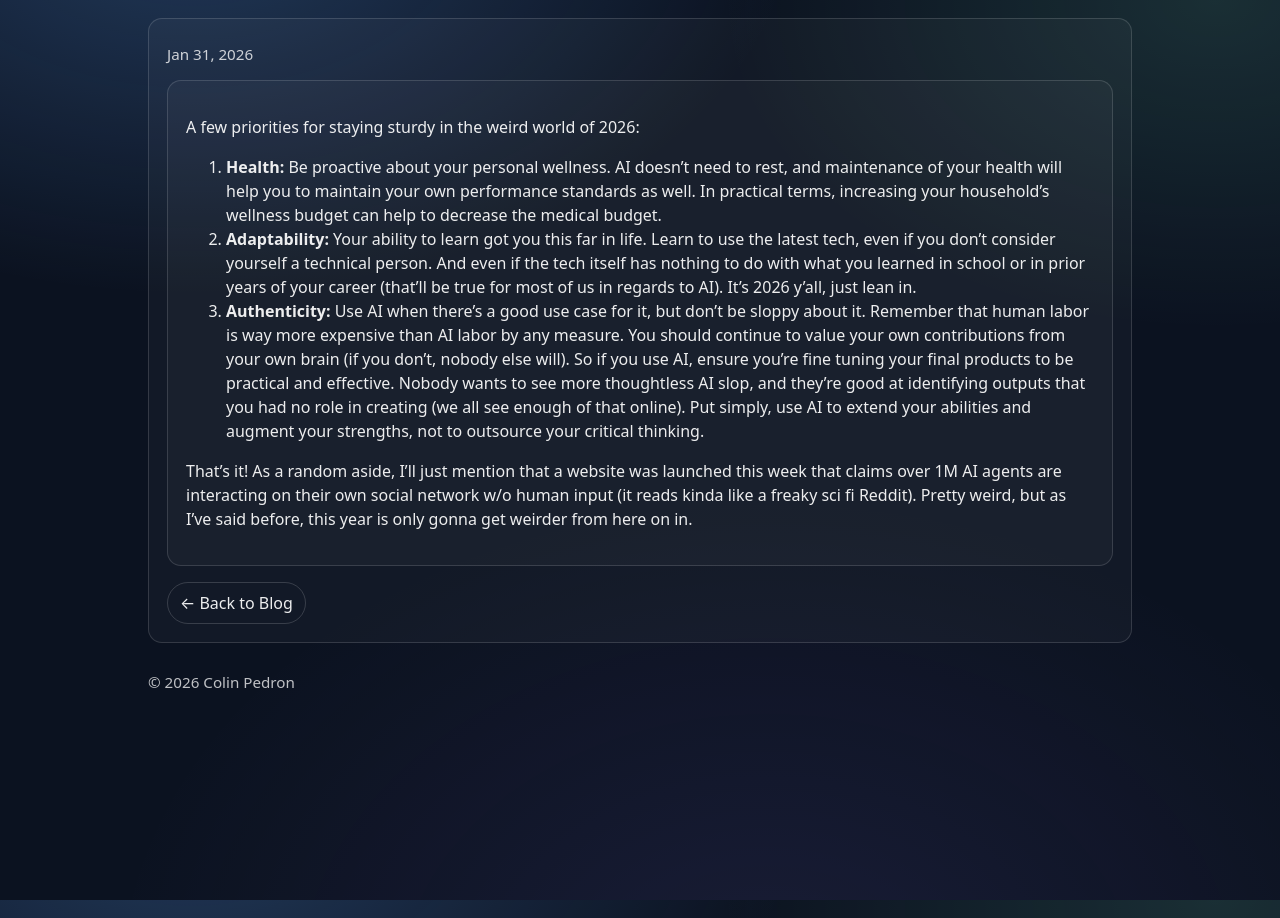
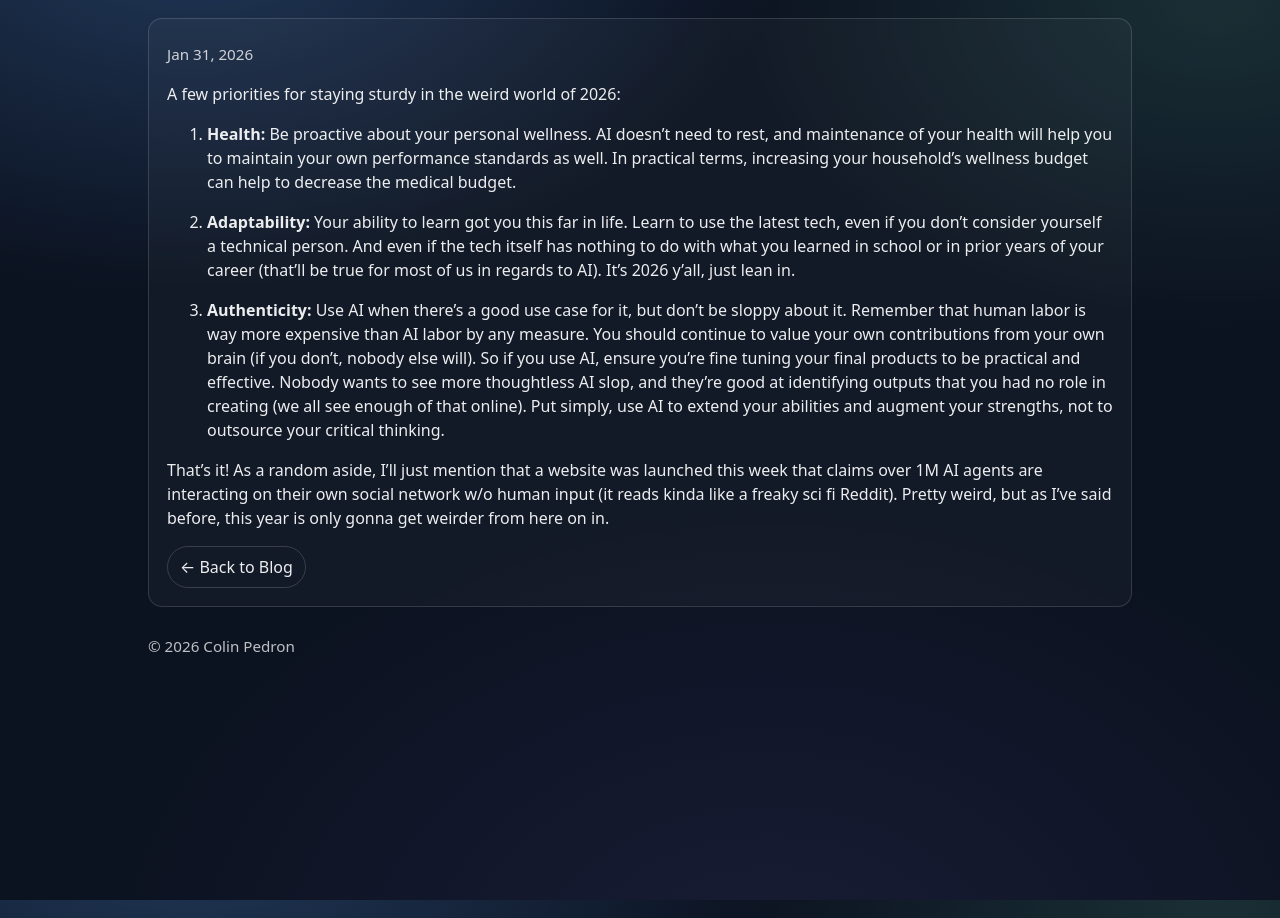
Before and after one commit to cpedron50-novaspear/colinpedron-site, a Jekyll site: the page built from _posts/2026-01-31-personal-traits-for-resilience-in-the-ai-era.md, in a window 1280 px wide. Built offline with Jekyll 4.4.1, drawn with Linux system fonts in a browser that asks for light colours; our own code applies the rules of GitHub Pages for plain Markdown files.

Commit message:
Update 2026-01-31-personal-traits-for-resilience-in-the-ai-era.md

```diff
--- a/_posts/2026-01-31-personal-traits-for-resilience-in-the-ai-era.md
+++ b/_posts/2026-01-31-personal-traits-for-resilience-in-the-ai-era.md
@@ -1,28 +1,16 @@
 ---
 layout: post
 title: Personal Traits for Resilience in the AI Era
-description: A few priorities for staying sturdy in the weird world of 2026: Health, Adaptability, Authenticity.
+description: Three priorities for staying sturdy in the weird world of 2026: health, adaptability, and authenticity.
 h1: Personal Traits for Resilience in the AI Era
 ---
 
-<article class="post">
-    <section class ="post-body">
-      <p>A few priorities for staying sturdy in the weird world of 2026:</p>
+A few priorities for staying sturdy in the weird world of 2026:
 
-      <ol>
-        <li>
-          <strong>Health:</strong> Be proactive about your personal wellness. AI doesn’t need to rest, and maintenance of your health will help you to maintain your own performance standards as well. In practical terms, increasing your household’s wellness budget can help to decrease the medical budget.
-        </li>
+1. **Health:** Be proactive about your personal wellness. AI doesn’t need to rest, and maintenance of your health will help you to maintain your own performance standards as well. In practical terms, increasing your household’s wellness budget can help to decrease the medical budget.
 
-        <li>
-          <strong>Adaptability:</strong> Your ability to learn got you this far in life. Learn to use the latest tech, even if you don’t consider yourself a technical person. And even if the tech itself has nothing to do with what you learned in school or in prior years of your career (that’ll be true for most of us in regards to AI). It’s 2026 y’all, just lean in.
-        </li>
+2. **Adaptability:** Your ability to learn got you this far in life. Learn to use the latest tech, even if you don’t consider yourself a technical person. And even if the tech itself has nothing to do with what you learned in school or in prior years of your career (that’ll be true for most of us in regards to AI). It’s 2026 y’all, just lean in.
 
-        <li>
-          <strong>Authenticity:</strong> Use AI when there’s a good use case for it, but don’t be sloppy about it. Remember that human labor is way more expensive than AI labor by any measure. You should continue to value your own contributions from your own brain (if you don’t, nobody else will). So if you use AI, ensure you’re fine tuning your final products to be practical and effective. Nobody wants to see more thoughtless AI slop, and they’re good at identifying outputs that you had no role in creating (we all see enough of that online). Put simply, use AI to extend your abilities and augment your strengths, not to outsource your critical thinking.
-        </li>
-      </ol>
+3. **Authenticity:** Use AI when there’s a good use case for it, but don’t be sloppy about it. Remember that human labor is way more expensive than AI labor by any measure. You should continue to value your own contributions from your own brain (if you don’t, nobody else will). So if you use AI, ensure you’re fine tuning your final products to be practical and effective. Nobody wants to see more thoughtless AI slop, and they’re good at identifying outputs that you had no role in creating (we all see enough of that online). Put simply, use AI to extend your abilities and augment your strengths, not to outsource your critical thinking.
 
-      <p>That’s it! As a random aside, I’ll just mention that a website was launched this week that claims over 1M AI agents are interacting on their own social network w/o human input (it reads kinda like a freaky sci fi Reddit). Pretty weird, but as I’ve said before, this year is only gonna get weirder from here on in.</p>
-    </section>
-</article>
+That’s it! As a random aside, I’ll just mention that a website was launched this week that claims over 1M AI agents are interacting on their own social network w/o human input (it reads kinda like a freaky sci fi Reddit). Pretty weird, but as I’ve said before, this year is only gonna get weirder from here on in.
```
